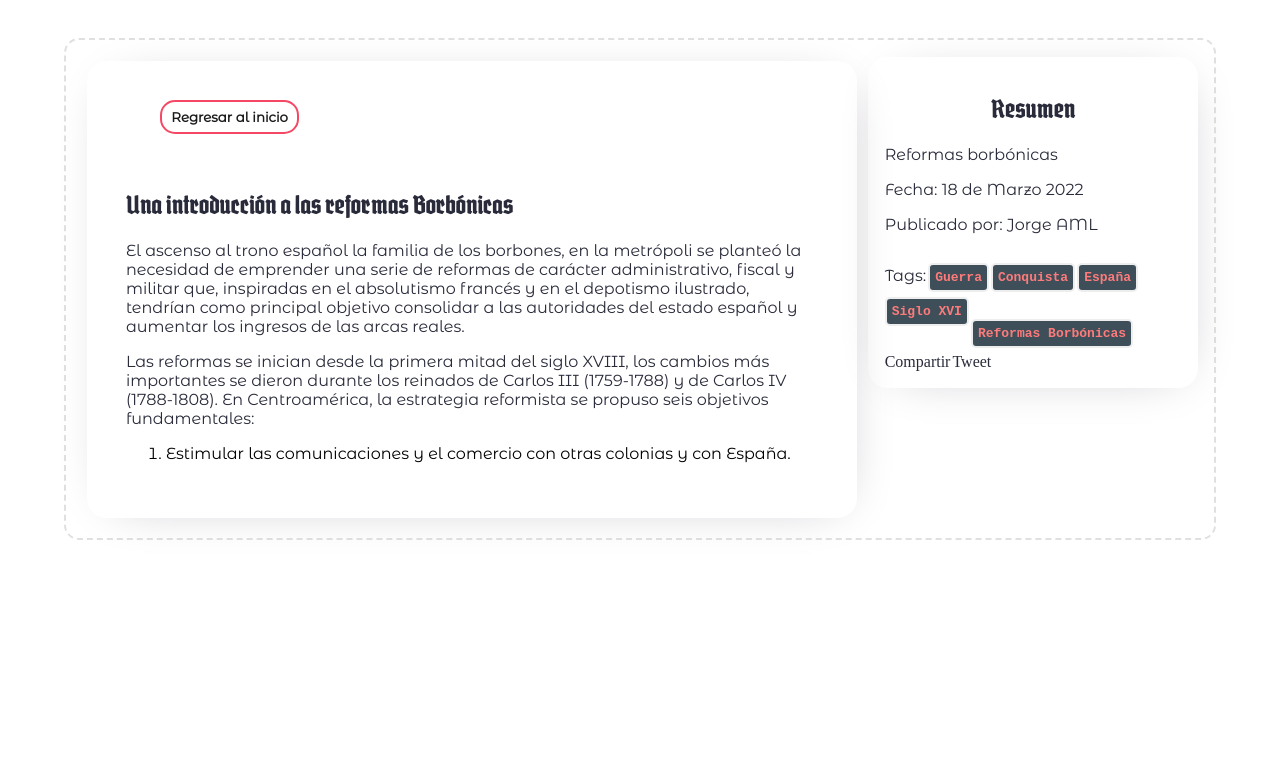
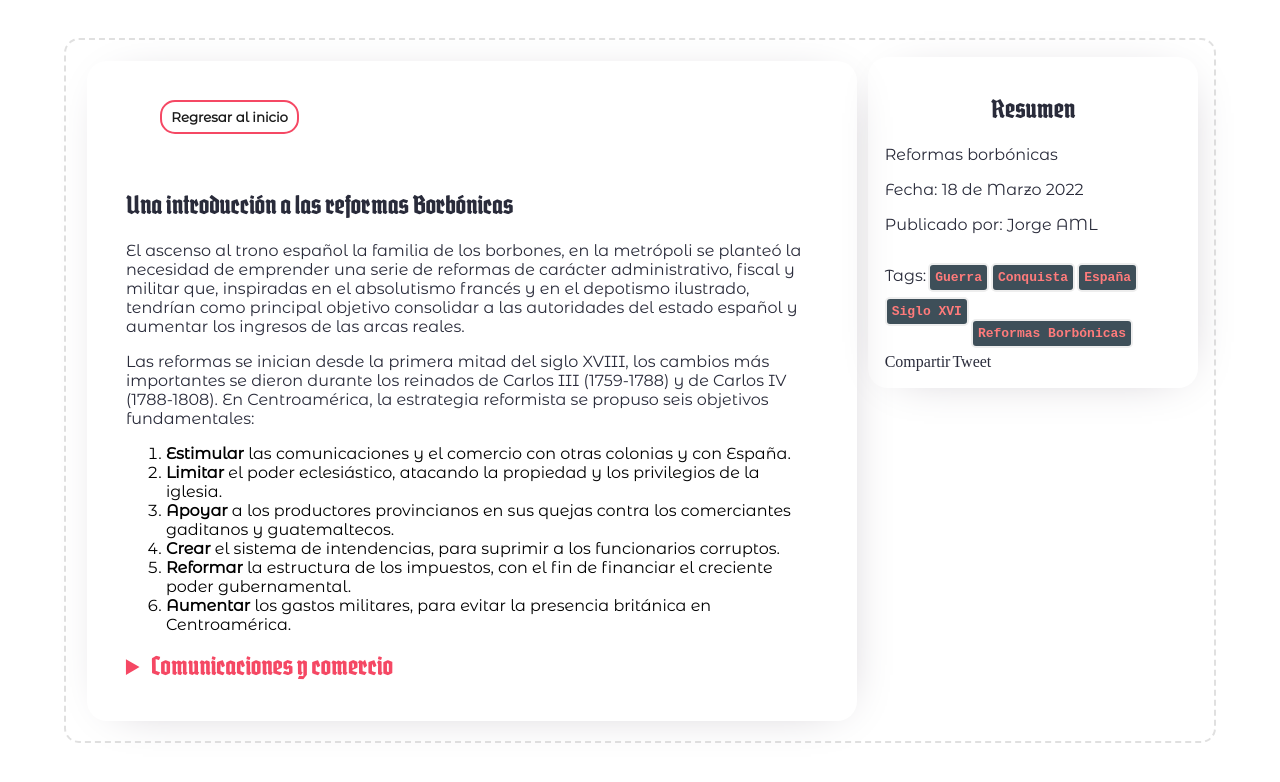
Before and after one commit to jorgeAML/creativeaml, a Jekyll site: the page built from blog_posts/18-03-2022.md, in a window 1280 px wide. Shown: the top 782 px of the page. Built offline with Jekyll 4.4.1, drawn with Linux system fonts in a browser that asks for light colours; some web fonts are replaced; a script that is not in the unit is left out; comment, search, counter and statistics services are not loaded.

Commit message:
comunicaciones y comercio

```diff
--- a/blog_posts/18-03-2022.md
+++ b/blog_posts/18-03-2022.md
@@ -26,7 +26,20 @@
         <p>El ascenso al trono español la familia de los borbones, en la metrópoli se planteó la necesidad de emprender una serie de reformas de carácter administrativo, fiscal y militar que, inspiradas en el absolutismo francés y en el depotismo ilustrado, tendrían como principal objetivo consolidar a las autoridades del estado español y aumentar los ingresos de las arcas reales.</p>
         <p>Las reformas se inician desde la primera mitad del siglo XVIII, los cambios más importantes se dieron durante los reinados de Carlos III (1759-1788) y de Carlos IV (1788-1808). En Centroamérica, la estrategia reformista se propuso seis objetivos fundamentales:</p>
         <ol>
-            <li>Estimular las comunicaciones y el comercio con otras colonias y con España.</li>
+            <li><b>Estimular</b> las comunicaciones y el comercio con otras colonias y con España.</li>
+            <li><b>Limitar</b> el poder eclesiástico, atacando la propiedad y los privilegios de la iglesia.</li>
+            <li><b>Apoyar</b> a los productores provincianos en sus quejas contra los comerciantes gaditanos y guatemaltecos.</li>
+            <li><b>Crear</b> el sistema de intendencias, para suprimir a los funcionarios corruptos.</li>
+            <li><b>Reformar</b> la estructura de los impuestos, con el fin de financiar el creciente poder gubernamental.</li>
+            <li><b>Aumentar</b> los gastos militares, para evitar la presencia británica en Centroamérica.</li>
         </ol>
     </section>
+    <section class="ComunicacionesYComercio">
+        <details>
+            <summary>Comunicaciones y comercio</summary>
+            <p>El principal resultado de la plítica de incrementar las comunicaciones marítimas entre España y Centroamérica fue la autorización para que los puertos de la costa norte hondureña, Omoa y Trujillo, y el puerto guatemalteco de Santo Tomás de Castilla comerciaran directamente con la metrópoli, por medio de los navíos sueltos.</p>
+            <p>Este objetivo no se pudo alcanzar plenamente por dos, las vías de comunicación terrestre con la costa eran pésimas, y muchos comerciantes prefirieron continuar exportando por Veracruz.</p>
+            <p>Por otro lado , el comercio por el caribe centroamericano era frecuentemente interrumpido por los ataques piratas. La principal consecuencia de ese fracaso fue que la Corona no logró quebrar el poderío de los comerciantes guatemaltecos.</p>
+        </details>
+    </section>
 </article>
```
